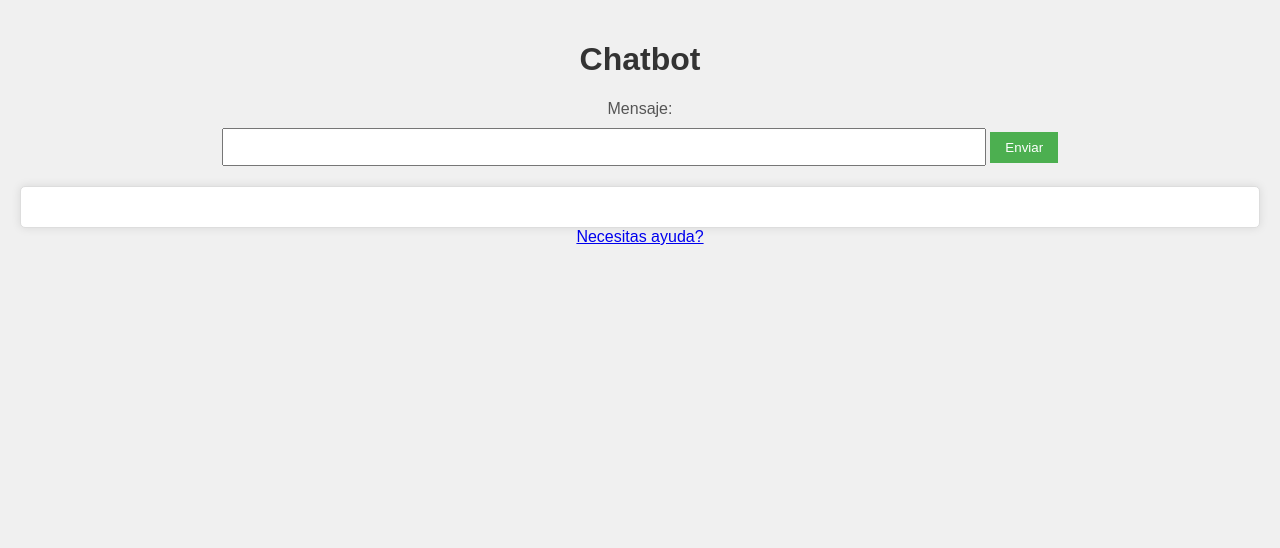
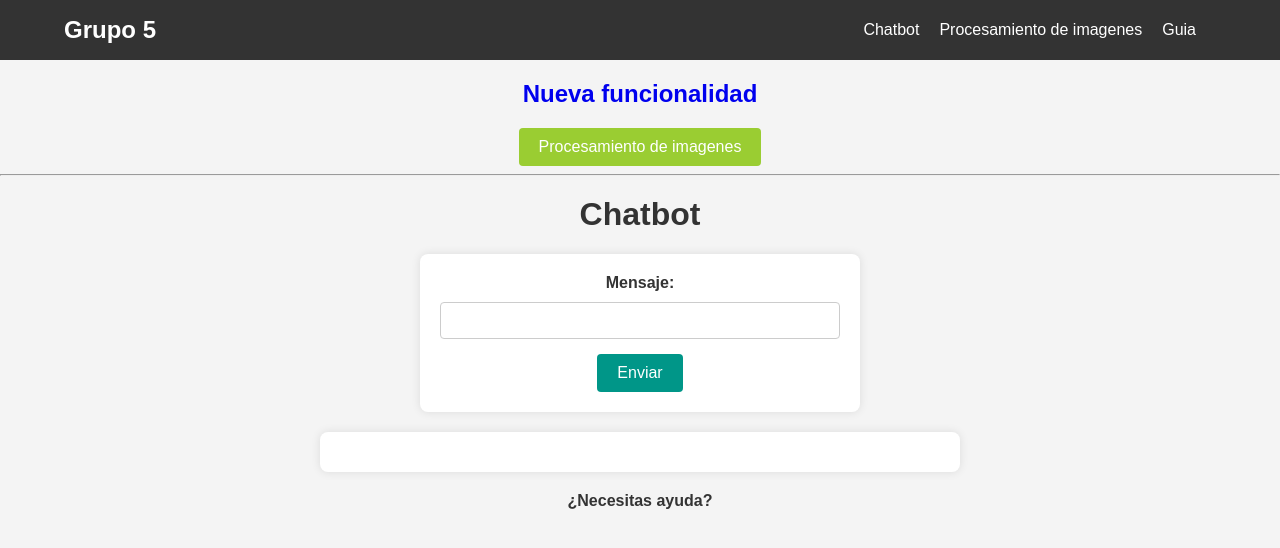
Before and after one commit to Nexbork/Chatbot_python_Flask, a Flask app: page / in a window 1280 px wide. Shown: the top 548 px of the page. Run offline with Flask 3, Linux system fonts and the light colour scheme.

Commit message:
image processing

```diff
--- a/app.py
+++ b/app.py
@@ -1,6 +1,10 @@
 from flask import Flask, render_template, request, jsonify
 from difflib import get_close_matches
 import json
+import src.colors as colors
+import src.groups as groups
+import src.columns as columns
+
 
 app = Flask(__name__)
 app.config['JSON_AS_ASCII'] = False
@@ -59,5 +63,15 @@ def learn():
 def get_conversations():
     return jsonify(conversaciones)
 
+@app.route("/images_processing", methods=["GET"])
+def images_processing():
+    resultado_color = colors.contar_fichas_por_color()
+    resultado_group = groups.contar_fichas_por_grupo()
+    resultado_columns = columns.contar_fichas_por_fila()
+
+    # resultados = [resultado_color, resultado_group, resultado_columns]
+
+    return render_template('images.html', resultado_color=resultado_color, resultado_group=resultado_group, resultado_columns=resultado_columns)
+
 if __name__ == "__main__":
     app.run(debug=True)
--- a/conversaciones.json
+++ b/conversaciones.json
@@ -15,5 +15,6 @@
   "Cual es tu color favorito": "No tengo un color favorito, pero me gustan todos los colores. \u00bfHay algo m\u00e1s que quisieras saber?",
   "bien": "que bueno me alego por ti deseas algo mas",
   "hola": "Hola como puedo ayudarte",
-  "que sabes sobre real madrid": "es el mejor equipo del mundo"
+  "que sabes sobre real madrid": "es el mejor equipo del mundo",
+  "demo": "eso no existe"
 }
--- a/templates/index.html
+++ b/templates/index.html
@@ -7,66 +7,160 @@
     <title>Chatbot</title>
     <style>
       body {
-        font-family: Arial, sans-serif;
-        background-color: #f0f0f0;
+        font-family: "Arial", sans-serif;
         margin: 0;
-        padding: 20px;
+        padding: 0;
+        background-color: #f8f8f8;
         text-align: center;
+        color: #333;
+      }
+
+      body {
+        font-family: "Arial", sans-serif;
+        margin: 0;
+        padding: 0;
+        background-color: #f4f4f4;
+        text-align: center;
+      }
+
+      nav {
+        background-color: #333;
+        color: white;
+        padding: 10px 0;
+        display: flex;
+        align-items: center;
+        justify-content: space-between;
+        padding: 1rem 4rem;
+      }
+
+      nav h1 {
+        margin: 0;
+        font-size: 1.5em;
+      }
+
+      ul {
+        list-style: none;
+        padding: 0;
+        margin: 0;
+        display: flex;
+      }
+
+      ul a {
+        text-decoration: none;
+        color: white;
+        margin-right: 20px;
+      }
+
+      .title {
+        color: white;
+      }
+
+      a {
+        text-decoration: none;
+      }
+
+      button {
+        background-color: yellowgreen;
+        color: #fff;
+        padding: 10px 20px;
+        font-size: 16px;
+        border: none;
+        border-radius: 4px;
+        cursor: pointer;
+        transition: background-color 0.3s;
+      }
+
+      button:hover {
+        background-color: #005bb5;
       }
 
       h1 {
         color: #333;
+        margin-top: 20px;
       }
 
       #chat-form {
-        margin-top: 20px;
+        max-width: 400px;
+        margin: 20px auto;
+        background-color: #fff;
+        border-radius: 8px;
+        padding: 20px;
+        box-shadow: 0 0 10px rgba(0, 0, 0, 0.1);
       }
 
-      label {
+      #chat-form label {
         display: block;
         margin-bottom: 10px;
-        color: #555;
+        font-weight: bold;
       }
 
-      #user-message {
-        width: 60%;
-        padding: 8px;
-        font-size: 16px;
+      #chat-form input {
+        width: 100%;
+        padding: 10px;
+        margin-bottom: 15px;
+        box-sizing: border-box;
+        border: 1px solid #ccc;
+        border-radius: 4px;
       }
 
-      button {
-        padding: 8px 15px;
-        background-color: #4caf50;
-        color: white;
+      #chat-form button {
+        background-color: #009688;
+        color: #fff;
+        padding: 10px 20px;
+        font-size: 16px;
         border: none;
+        border-radius: 4px;
         cursor: pointer;
+        transition: background-color 0.3s;
       }
 
-      button:hover {
-        background-color: #45a049;
+      #chat-form button:hover {
+        background-color: #00796b;
       }
 
       #response-container {
-        margin-top: 20px;
+        margin: 20px auto;
+        max-width: 600px;
         padding: 20px;
-        border: 1px solid #ddd;
         background-color: #fff;
-        border-radius: 5px;
+        border-radius: 8px;
         box-shadow: 0 0 10px rgba(0, 0, 0, 0.1);
       }
 
-      form {
+      #guide-link {
+        display: block;
+        color: #333;
         margin-top: 20px;
+        text-decoration: none;
+        font-weight: bold;
       }
 
-      #new-response {
-        width: 60%;
-        padding: 8px;
-        font-size: 16px;
+      #guide-link:hover {
+        color: #0066cc;
       }
     </style>
   </head>
   <body>
+    <nav>
+      <h1 class="title">Grupo 5</h1>
+      <ul>
+        <a href="/">
+          <li>Chatbot</li>
+        </a>
+        <a href="/images_processing">
+          <li>Procesamiento de imagenes</li>
+        </a>
+        <a href="/guide">
+          <li>Guia</li>
+        </a>
+      </ul>
+    </nav>
+
+    <a href="/images_processing">
+      <h2>Nueva funcionalidad</h2>
+      <button>Procesamiento de imagenes</button>
+    </a>
+    <hr />
     <h1>Chatbot</h1>
     <form id="chat-form">
       <label for="user-message">Mensaje:</label>
@@ -74,7 +168,7 @@
       <button type="submit">Enviar</button>
     </form>
     <div id="response-container"></div>
-
+    <a id="guide-link" href="/guide">¿Necesitas ayuda?</a>
     <script>
       document
         .getElementById("chat-form")
@@ -148,7 +242,5 @@
         document.getElementById("response-container").appendChild(learnForm);
       }
     </script>
-
-    <a href="/guide">Necesitas ayuda?</a>
   </body>
 </html>
```
Also changed, not shown: src/colors.py (added, +75 -0 lines), src/columns.py (added, +85 -0 lines), src/groups.py (added, +64 -0 lines), templates/guide.html (+108 -45 lines), templates/images.html (added, +125 -0 lines), static/images/demo2.jpg (added), 4 other files.
